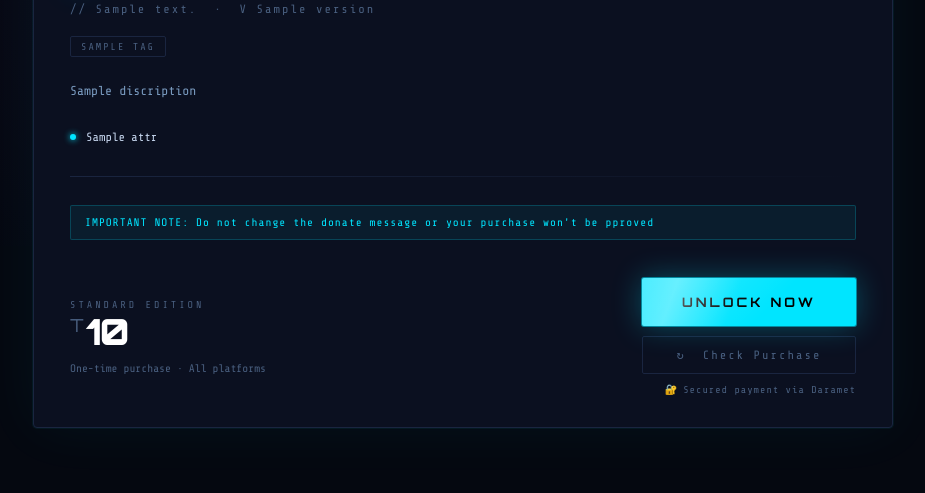
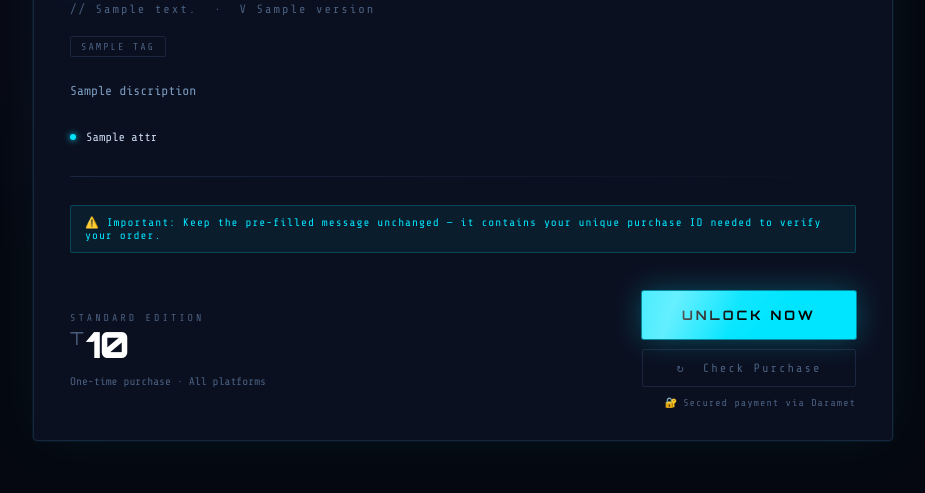
Before and after one commit to BPGalaxy/gameshopvoid, a Django app: template templates/homepage.html in a window 1280 px wide. Shown: the part 554-1047 px from the top of the page, without its empty margins (177-1102 px from the left). Before the commit the page ends 983 px from the top, so only its background shows below. Run offline with Django 5.2, Linux system fonts and the light colour scheme; the template is opened without the code that fills it: most values are stand-ins (such as "Sample title", 1, 10 or a date in 2020); grey boxes marked "Sample" are stand-in pictures.

Commit message:
Update homepage.html

```diff
--- a/templates/homepage.html
+++ b/templates/homepage.html
@@ -98,7 +98,7 @@
         </div>
 
         <div class="divider"></div>
-          <div class="auth-success {% if not purchase_status %}visible{% endif %}">IMPORTANT NOTE: Do not change the donate message or your purchase won't be pproved</div><br>
+          <div class="auth-success {% if not purchase_status %}visible{% endif %}">⚠️ Important: Keep the pre-filled message unchanged — it contains your unique purchase ID needed to verify your order.</div><br>
 
         <div class="purchase-section" id="purchaseSection{{game.name}}" {% if game.name in purchasedGames %}style="display: none;"{% endif %}>
           <div class="price-block">
```
